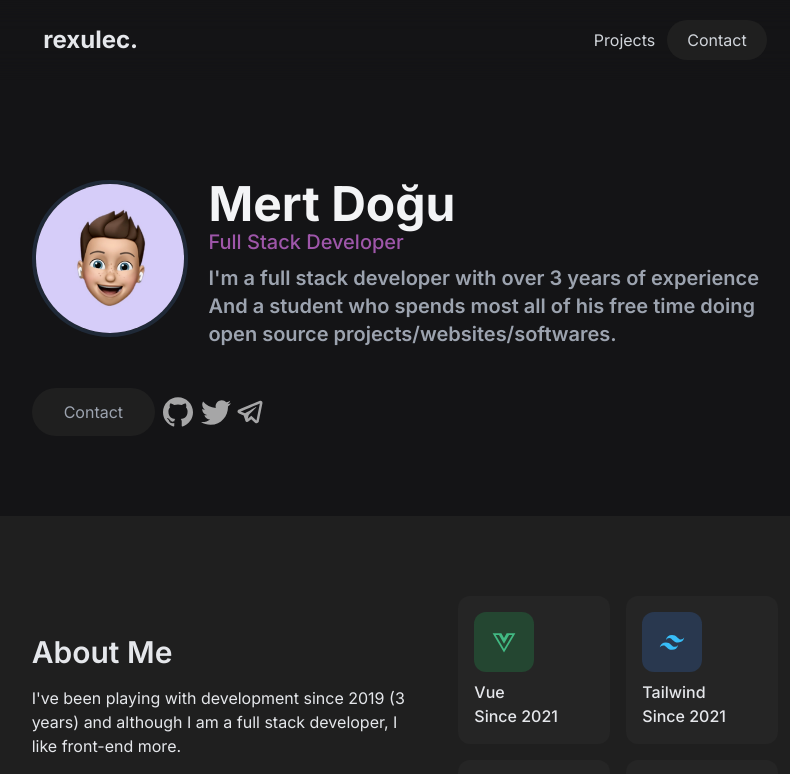
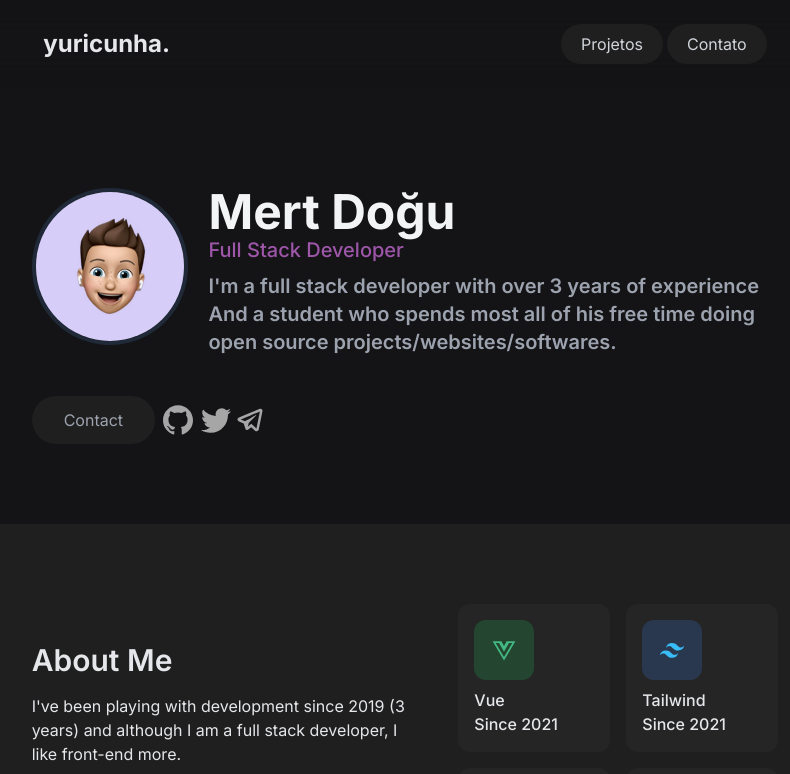
Before and after one commit to ReXulEc/v1, a Next.js app: page / in a window 1280 px wide. Shown: the top 774 px of the page, without its empty margins (235-1025 px from the left). Built offline with nearby package versions, Linux system fonts and the light colour scheme.

Commit message:
Update index.tsx

```diff
--- a/components/Navbar/index.tsx
+++ b/components/Navbar/index.tsx
@@ -1,26 +1,28 @@
 import { FC } from "react";
 import Head from "next/head";
-import Link from 'next/link';
+import Link from "next/link";
 
 export const Navbar: FC = () => {
   return (
     <div className="flex items-center justify-center sticky p-5 top-0 backdrop-blur-lg">
       <div className="flex md:w-7/12 w-10/12 justify-between">
         <div className="flex items-center">
-        <Link href="/">
-          <a className="text-2xl font-bold text-gray-200">
-            rexulec.
-          </a>
-        </Link>
+          <Link href="/">
+            <a className="text-2xl font-bold text-gray-200">yuricunha.</a>
+          </Link>
         </div>
         <div className="flex items-center text-gray-300">
           <Link href="/projects">
-            <a className="mr-3">
-              Projects
+            <a className="px-5 p-2 m-1 transition rounded-full hover:bg-[#262626] bg-[#1f1f1f]">
+              Projetos
             </a>
           </Link>
-          <a href="mailto:hi@rexulec.com" className="px-5 p-2 transition rounded-full hover:bg-[#262626] bg-[#1f1f1f]">
-            Contact
+
+          <a
+            href="mailto:garotogordo@icloud.com"
+            className="px-5 p-2 transition rounded-full hover:bg-[#262626] bg-[#1f1f1f]"
+          >
+            Contato
           </a>
         </div>
       </div>
```
